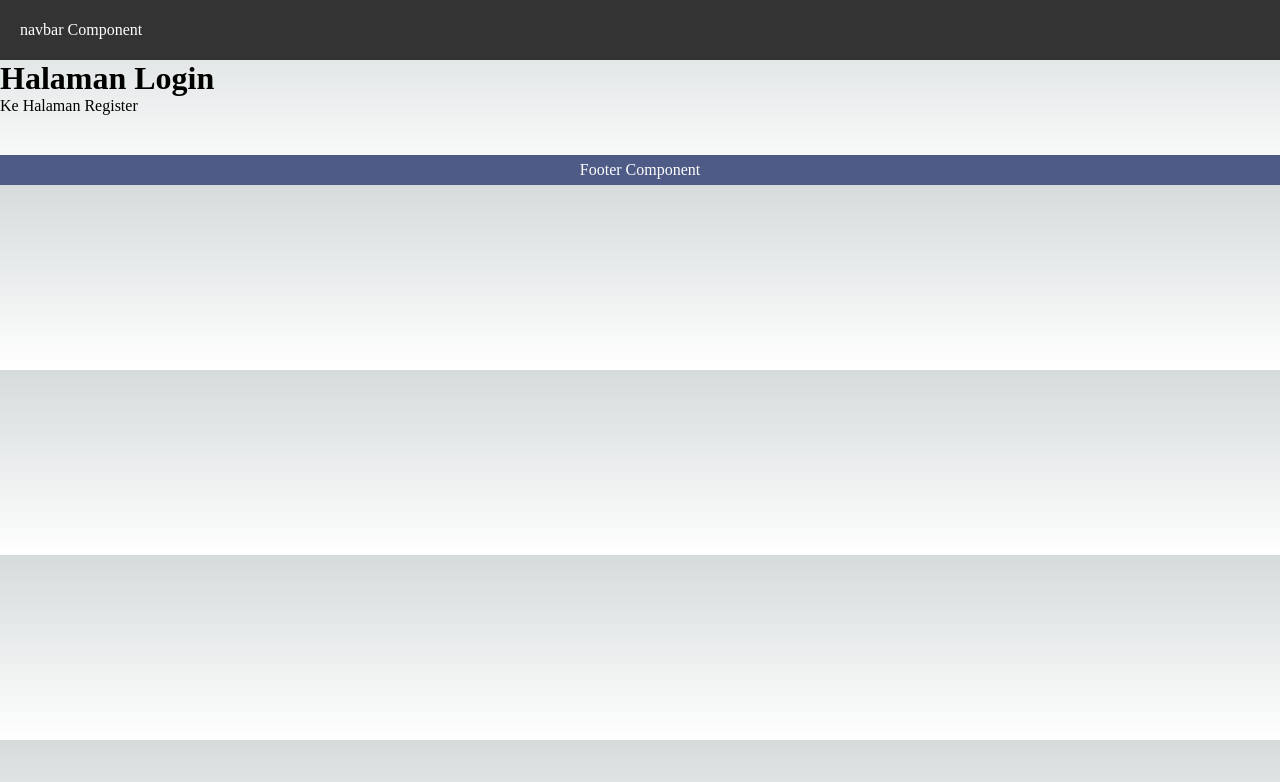
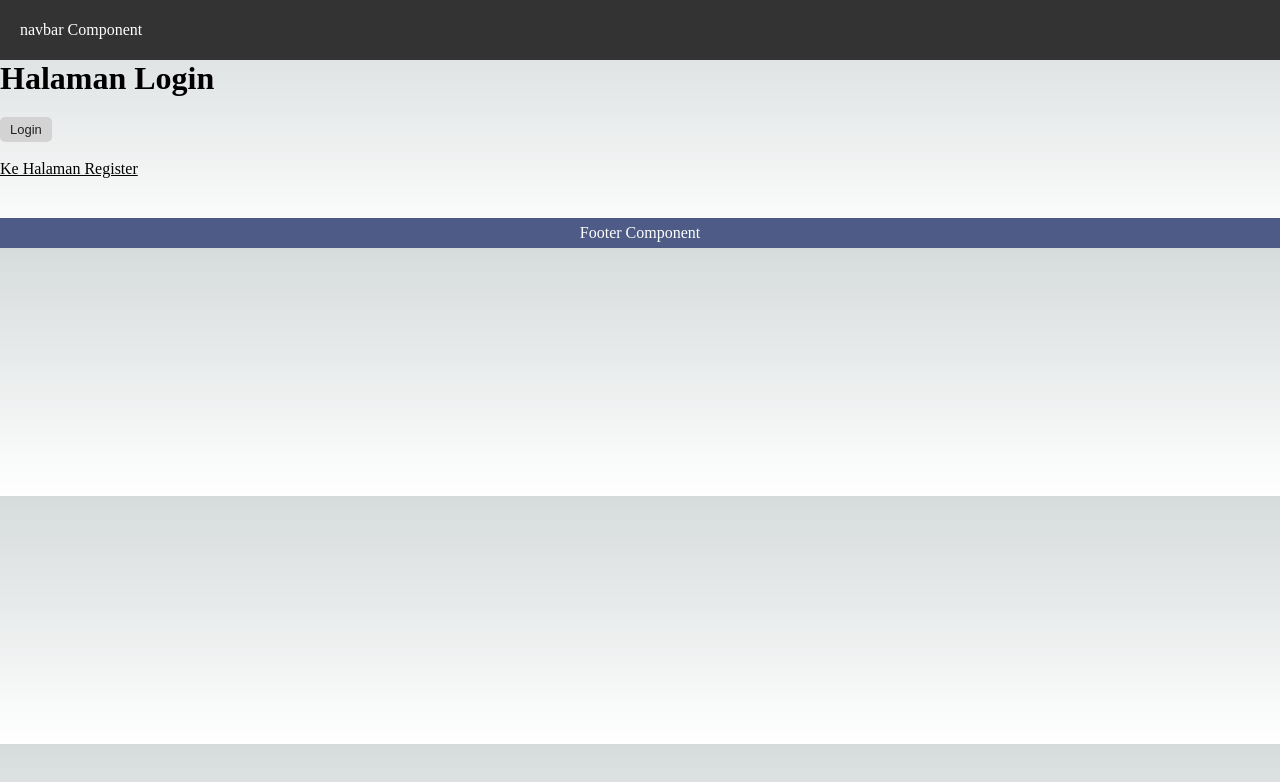
Before and after one commit to annisaeka123/Pemrograman_Framework, a Next.js app in the folder JS03/my-app/: page /auth/login in a window 1280 px wide. Shown: the top 782 px of the page. Built offline with nearby package versions, Linux system fonts and the light colour scheme.

Commit message:
JS03: Langkah 7 (Navigasi Imperatif (router.push))

```diff
--- a/JS03/my-app/src/pages/auth/login.tsx
+++ b/JS03/my-app/src/pages/auth/login.tsx
@@ -1,9 +1,19 @@
 import Link from "next/link"
+import { useRouter } from "next/router"
 
 const halamanLogin = () => {
+    const {push} = useRouter();
+    const handlerLogin = () => {
+        // logic login disini
+        push('/produk');
+    }
     return (
         <div>
+
             <h1>Halaman Login</h1>
+            <button onClick={handlerLogin}>Login</button> <br /> <br />
+            {/* <button onClick={() => push('/produk')}>Login</button> <br /> */}
+            {/* <button onClick={() => handlerLogin()}>Login</button> <br /> */}
             <Link href="/auth/register">Ke Halaman Register</Link>
         </div>
     )
--- a/JS03/my-app/src/styles/globals.css
+++ b/JS03/my-app/src/styles/globals.css
@@ -97,7 +97,7 @@ body {
 
 a {
   color: inherit;
-  text-decoration: none;
+  text-decoration: underline;
 }
 
 @media (prefers-color-scheme: dark) {
```
